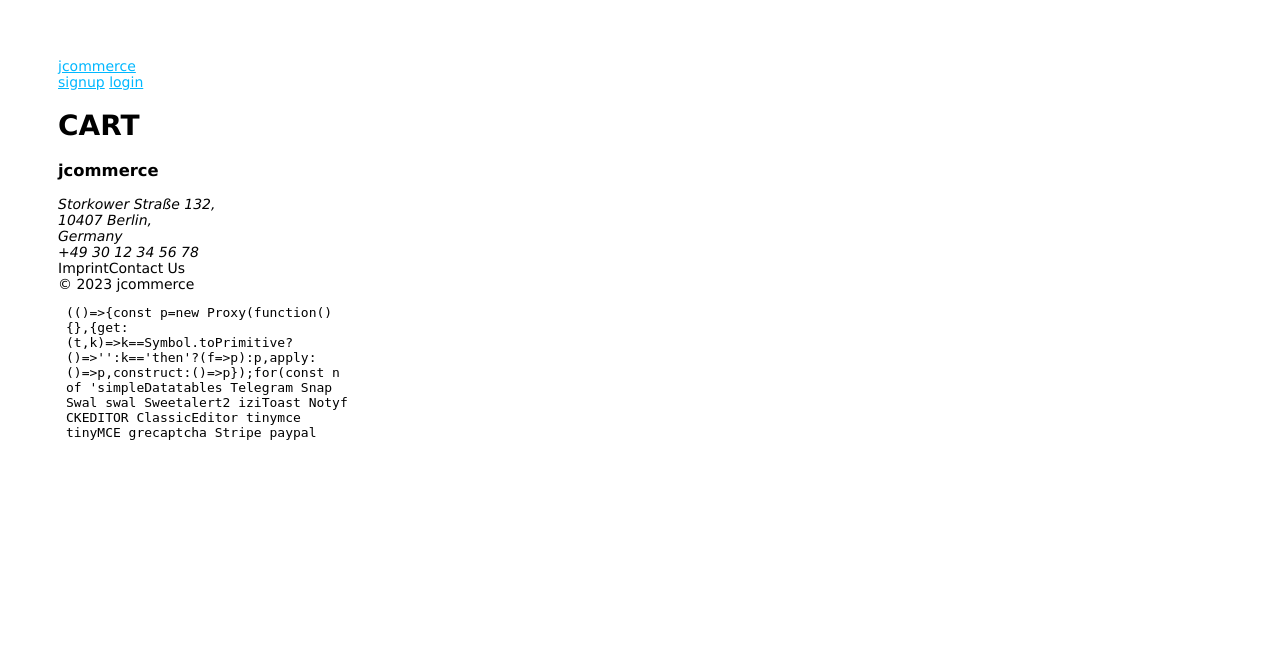
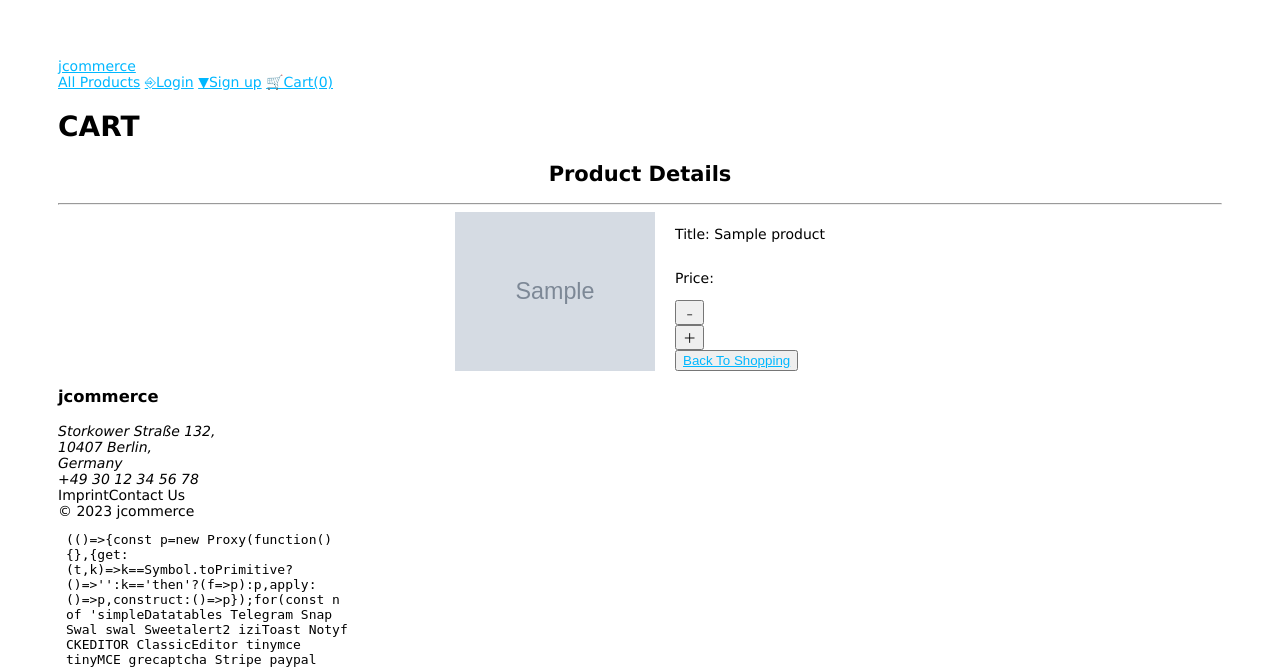
Before and after one commit to devinfiachra/jcommerce, a Node server app: template views/carts.hbs in a window 1280 px wide. Shown: the top 668 px of the page. Run offline with Node 20, Linux system fonts and the light colour scheme; tables that the repository leaves empty hold one stand-in row (values such as "Sample post"); the template is opened without the code that fills it: values that come from a table or form of the project are taken from there, most other values are stand-ins (such as "Sample title", 1, 10 or a date in 2020); grey boxes marked "Sample" are stand-in pictures; some libraries are stand-ins or nearby versions.

Commit message:
/products route is working , /products/:id is working

```diff
--- a/app.js
+++ b/app.js
@@ -30,14 +30,8 @@ app.use("/", indexRoutes);
 const authRoutes = require("./routes/auth.routes");
 app.use("/auth", authRoutes);
 
-const favoritesRoutes = require('./routes/favorites.routes');
-app.use('/', favoritesRoutes);
-
-const productsRoutes = require('./routes/products.routes');
-app.use('/', productsRoutes);
-
-const purchasesRoutes = require('./routes/purchases.routes');
-app.use('/', purchasesRoutes);
+const productsRoutes = require("./routes/products.routes");
+app.use("/products", productsRoutes);
 
 const cartRoutes = require("./routes/carts.routes");
 app.use("/carts", cartRoutes);
--- a/package.json
+++ b/package.json
@@ -7,6 +7,7 @@
     "dev": "nodemon server.js"
   },
   "dependencies": {
+    "axios": "^1.4.0",
     "bcrypt": "^5.1.0",
     "connect-mongo": "^5.0.0",
     "cookie-parser": "^1.4.6",
--- a/public/stylesheets/style.css
+++ b/public/stylesheets/style.css
@@ -33,10 +33,43 @@ li {
   margin: 5px;
 }
 
-/* .p-btns {
+.p-details {
   text-align: center;
 }
 
-.p-btns button {
-  background-color: white;
-} */
+.detail-img {
+  max-width: 200px;
+  float: left;
+  margin-right: 20px;
+}
+
+.detail-img {
+  max-width: 200px;
+}
+
+.p-details {
+  text-align: center;
+  display: flex;
+  justify-content: center;
+}
+
+.image-container {
+  display: flex;
+  justify-content: center;
+}
+
+.content-container {
+  display: flex;
+  flex-direction: column;
+  align-items: flex-start;
+}
+
+.button-container {
+  display: flex;
+  justify-content: center;
+  gap: 10px;
+}
+
+/* .button-container button {
+  /* İstenilen stil düzenlemeleri */
+/* } */
--- a/views/carts.hbs
+++ b/views/carts.hbs
@@ -1,5 +1,25 @@
 <h1>CART</h1>
 
 <section class="cart">
-  <div></div>
+  <div>
+    <h1 style="text-align: center;">Product Details</h1>
+    <hr />
+    <div class="product-details">
+      <div class="p-details">
+        <div class="image-container">
+          <img class="detail-img" src="{{product.image}}" alt="" />
+        </div>
+        <div class="content-container">
+          <p>Title: {{product.title}}</p>
+          <p>Price:</p>
+          <button>﹣</button>
+          <button>＋</button>
+
+          <div class="button-container">
+            <button><a href="/products">Back To Shopping</a></button>
+          </div>
+        </div>
+      </div>
+    </div>
+  </div>
 </section>
--- a/views/layout.hbs
+++ b/views/layout.hbs
@@ -16,9 +16,10 @@
       </div>
 
       <div class="nav-container">
-
-        <a href="/auth/signup" class="nav-btn">signup</a>
-        <a href="/auth/login" class="nav-btn">login</a>
+        <a href="/products">All Products</a>
+        <a href="/auth/login" class="nav-btn">⎆Login</a>
+        <a href="/auth/signup" class="nav-btn">▼Sign up</a>
+        <a href="/carts">🛒Cart(0)</a>
       </div>
     </nav>
 
```
Also changed, not shown: controllers/products.controller.js (+31 -16 lines), controllers/purchases.controller.js (+16 -14 lines), routes/index.routes.js (+14 -1 lines), routes/products.routes.js (+4 -49 lines), views/products.hbs (deleted, +0 -23 lines), views/products/product-details.hbs (+20 -1 lines), views/products/products-list.hbs (+5 -14 lines), views/purchases/purchase-details.hbs (line endings or trailing spaces), 1 other file.
